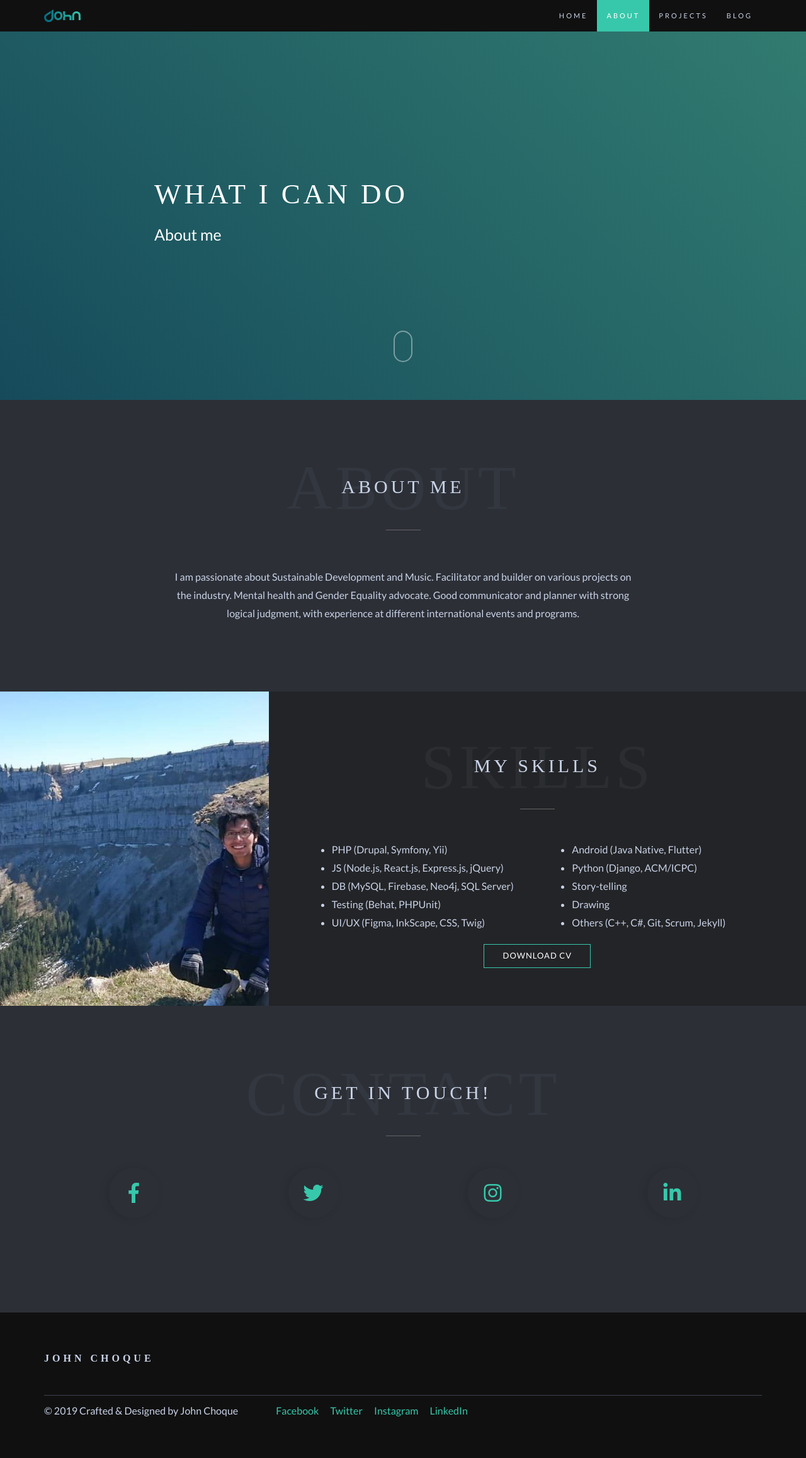
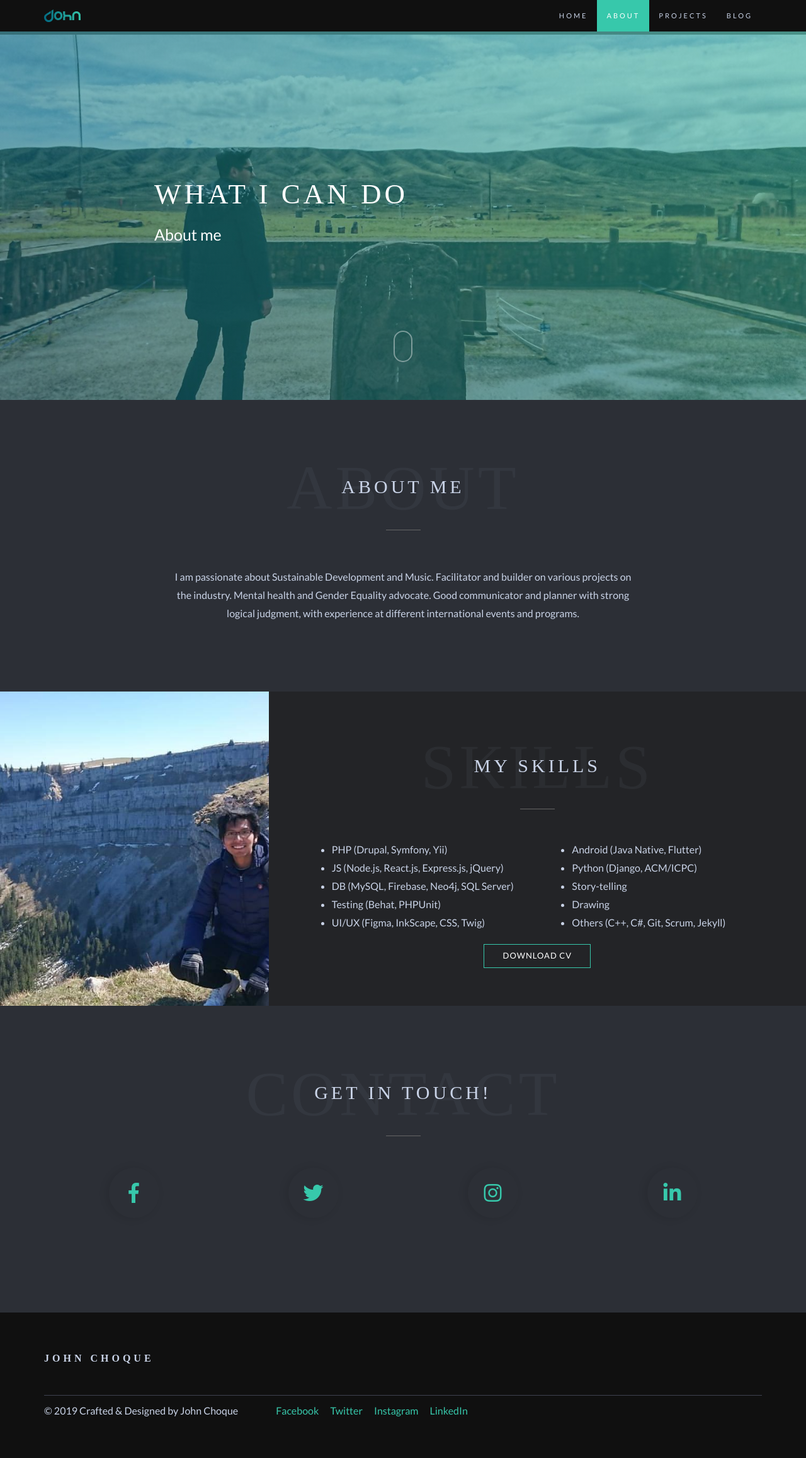
Before and after one commit to thethoughtfulmillennial/thethoughtfulmillennial.github.io, a Jekyll site: the page built from about.html, in a window 1280 px wide. Shown: the whole page at 63% size. Built offline with Jekyll 4.4.1, drawn with Linux system fonts in a browser that asks for light colours; some web fonts are replaced; a script that is not in the unit is left out.

Commit message:
Adding parallax.

```diff
--- a/about.html
+++ b/about.html
@@ -6,7 +6,7 @@
 
 <!-- Hero start -->
 
-<section id="home" class="hero-header module-image js-height-full" style="background: url('../images/header__about.jpg');">
+<section id="home" class="module-image js-height-full parallax-window" data-parallax="scroll" data-image-src="assets/images/header__about.jpg">
 	<div class="intro">
 		<h1>What I can do</h1>
 		<div class="who-creates">About me</div>
```
